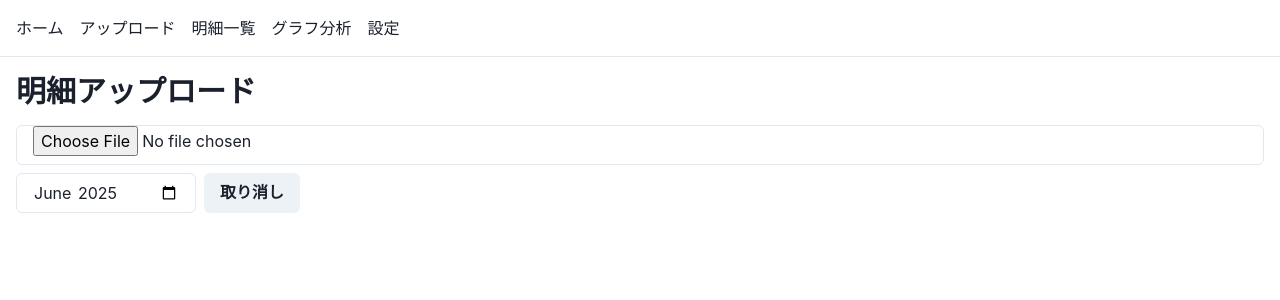
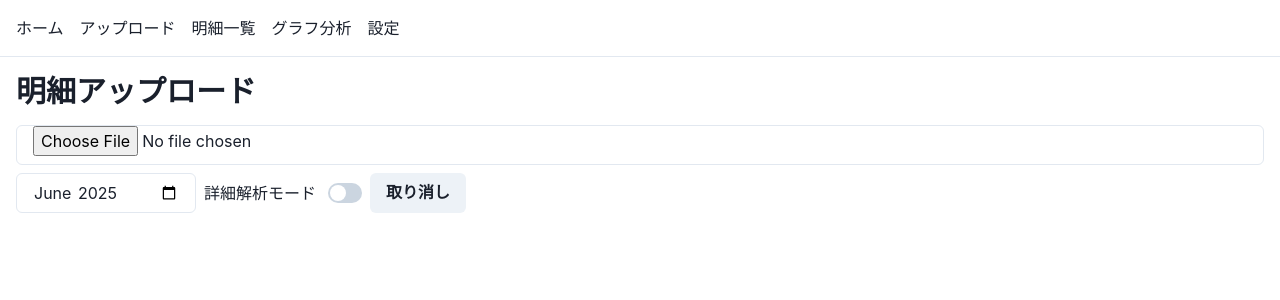
Before and after one commit to maikimilk/KyuyoBiyori, a Next.js app in the folder frontend/: page /upload in a window 1280 px wide. Shown: the top 300 px of the page. Built offline with nearby package versions, Linux system fonts and the light colour scheme.

Commit message:
Add detailed mode toggle

```diff
--- a/frontend/pages/upload.tsx
+++ b/frontend/pages/upload.tsx
@@ -10,8 +10,11 @@ import {
   Progress,
   SimpleGrid,
   Stack,
-  Text
-  , useToast
+  Text,
+  useToast,
+  Switch,
+  FormControl,
+  FormLabel,
 } from '@chakra-ui/react';
 
 export default function Upload() {
@@ -21,16 +24,18 @@ export default function Upload() {
   const [status, setStatus] = useState('');
   const [error, setError] = useState('');
   const [month, setMonth] = useState(() => new Date().toISOString().slice(0, 7));
+  const [detailed, setDetailed] = useState(false);
   const toast = useToast();
   const inputRef = useRef<HTMLInputElement | null>(null);
 
-  const upload = async (f: File, monthValue: string) => {
+  const upload = async (f: File, monthValue: string, mode: 'simple' | 'detailed') => {
     setProgress(0);
     setStatus('アップロード中...');
     setError('');
     const form = new FormData();
     form.append('file', f);
     form.append('year_month', monthValue);
+    form.append('mode', mode);
     try {
       const res = await fetch('/api/payslip/upload', { method: 'POST', body: form });
       if (res.ok) {
@@ -53,7 +58,7 @@ export default function Upload() {
 
   const handleFile = (f: File) => {
     setFile(f);
-    upload(f, month);
+    upload(f, month, detailed ? 'detailed' : 'simple');
   };
 
   const handleCancel = () => {
@@ -91,6 +96,10 @@ export default function Upload() {
         <Flex gap={2} align="center" flexWrap="wrap">
           <Input type="file" ref={inputRef} onChange={e => e.target.files && handleFile(e.target.files[0])} />
           <Input type="month" value={month} onChange={e => setMonth(e.target.value)} maxW="180px" />
+          <FormControl display="flex" alignItems="center" width="auto">
+            <FormLabel htmlFor="detailed" mb="0">詳細解析モード</FormLabel>
+            <Switch id="detailed" isChecked={detailed} onChange={e => setDetailed(e.target.checked)} />
+          </FormControl>
           <Button onClick={handleCancel}>取り消し</Button>
         </Flex>
         {progress > 0 && <Progress value={progress} />}
@@ -109,7 +118,7 @@ export default function Upload() {
             </SimpleGrid>
             <Flex gap={2} mt={2}>
               <Button colorScheme="teal" onClick={handleSave}>保存</Button>
-              <Button onClick={() => file && upload(file, month)}>再解析</Button>
+              <Button onClick={() => file && upload(file, month, detailed ? 'detailed' : 'simple')}>再解析</Button>
             </Flex>
           </Box>
         )}
```
Also changed, not shown: 1 other file (tests, documents, lock files or other folders).
